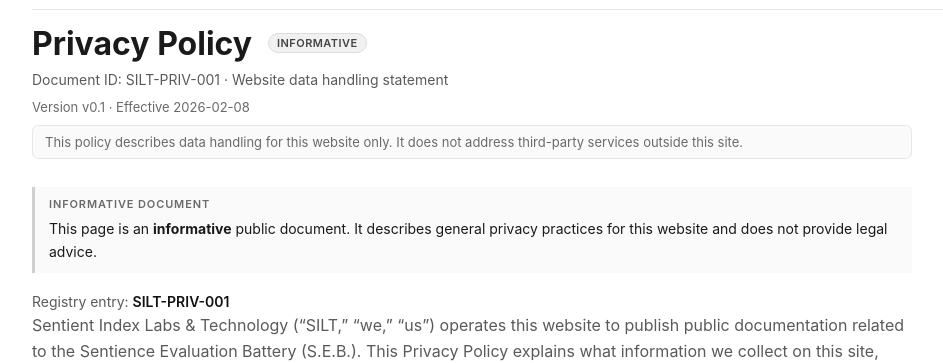
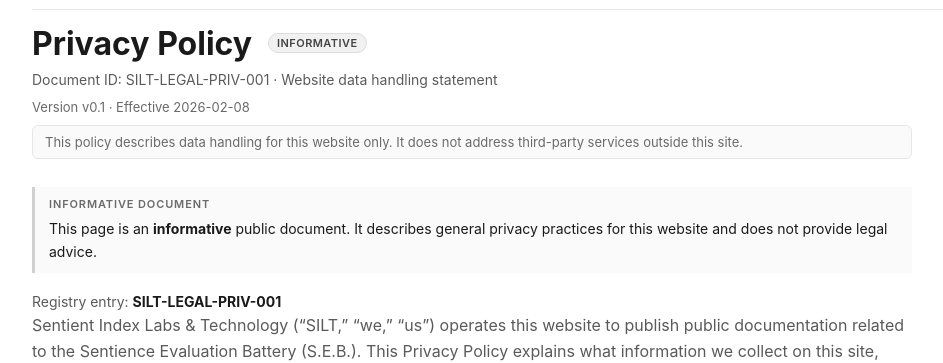
Before and after one commit to neuronomocon-bit/silt-site, a Next.js app: page /privacy in a window 1280 px wide. Shown: the part 124-487 px from the top of the page, without its empty margins (136-1079 px from the left). Built offline with nearby package versions, Linux system fonts and the light colour scheme.

Commit message:
privacy upload after audit

```diff
--- a/src/app/privacy/page.tsx
+++ b/src/app/privacy/page.tsx
@@ -7,6 +7,7 @@ export const metadata = {
     "Privacy policy describing data handling for the Sentient Index Labs & Technology public website.",
 };
 
+const DOC_ID = "SILT-LEGAL-PRIV-001";
 const DOC_VERSION = "v0.1";
 const EFFECTIVE_DATE = "2026-02-08";
 
@@ -15,7 +16,7 @@ export default function PrivacyPage() {
     <PageWrap>
       <DocumentHeader
         title="Privacy Policy"
-        subtitle="Document ID: SILT-PRIV-001 · Website data handling statement"
+        subtitle={`Document ID: ${DOC_ID} · Website data handling statement`}
         status="Informative"
         version={DOC_VERSION}
         effectiveDate={EFFECTIVE_DATE}
@@ -31,8 +32,15 @@ export default function PrivacyPage() {
 
       <MutedP style={{ fontSize: 14, marginTop: 10 }}>
         Registry entry:{" "}
-        <a href="/registry" style={{ color: "#111", textDecoration: "none", fontWeight: 600 }}>
-          SILT-PRIV-001
+        <a
+          href="/registry"
+          style={{
+            color: "var(--text)",
+            textDecoration: "none",
+            fontWeight: 650,
+          }}
+        >
+          {DOC_ID}
         </a>
       </MutedP>
 
@@ -44,6 +52,7 @@ export default function PrivacyPage() {
       </MutedP>
 
       <H2>Information we collect</H2>
+
       <StrongBox title="Site usage data (if enabled)">
         We may collect limited technical information about visits to this website (for example:
         browser type, approximate location at a city/region level, referring page, and pages viewed)
@@ -59,7 +68,7 @@ export default function PrivacyPage() {
       </StrongBox>
 
       <H2>How we use information</H2>
-      <ul style={{ color: "#5a5a5a", lineHeight: 1.7, paddingLeft: 18 }}>
+      <ul style={{ color: "var(--text-muted)", lineHeight: 1.7, paddingLeft: 18 }}>
         <li>Operate, maintain, and secure the website</li>
         <li>Respond to inquiries and communications you initiate</li>
         <li>Improve content quality and usability</li>
@@ -108,12 +117,13 @@ export default function PrivacyPage() {
         Document Registry.
       </MutedP>
 
-      <hr style={{ margin: "32px 0", borderColor: "#e7e7e7" }} />
+      <hr style={{ margin: "32px 0", borderColor: "var(--border)" }} />
 
       <H2>Change log</H2>
-      <ul style={{ color: "#5a5a5a", fontSize: 14, lineHeight: 1.6, paddingLeft: 18 }}>
+      <ul style={{ color: "var(--text-muted)", fontSize: 14, lineHeight: 1.6, paddingLeft: 18 }}>
         <li>
-          <strong>v0.1</strong> (2026-02-08): Initial public privacy policy for this website.
+          <strong style={{ color: "var(--text)" }}>v0.1</strong> (2026-02-08): Initial public privacy
+          policy for this website.
         </li>
       </ul>
 
```
